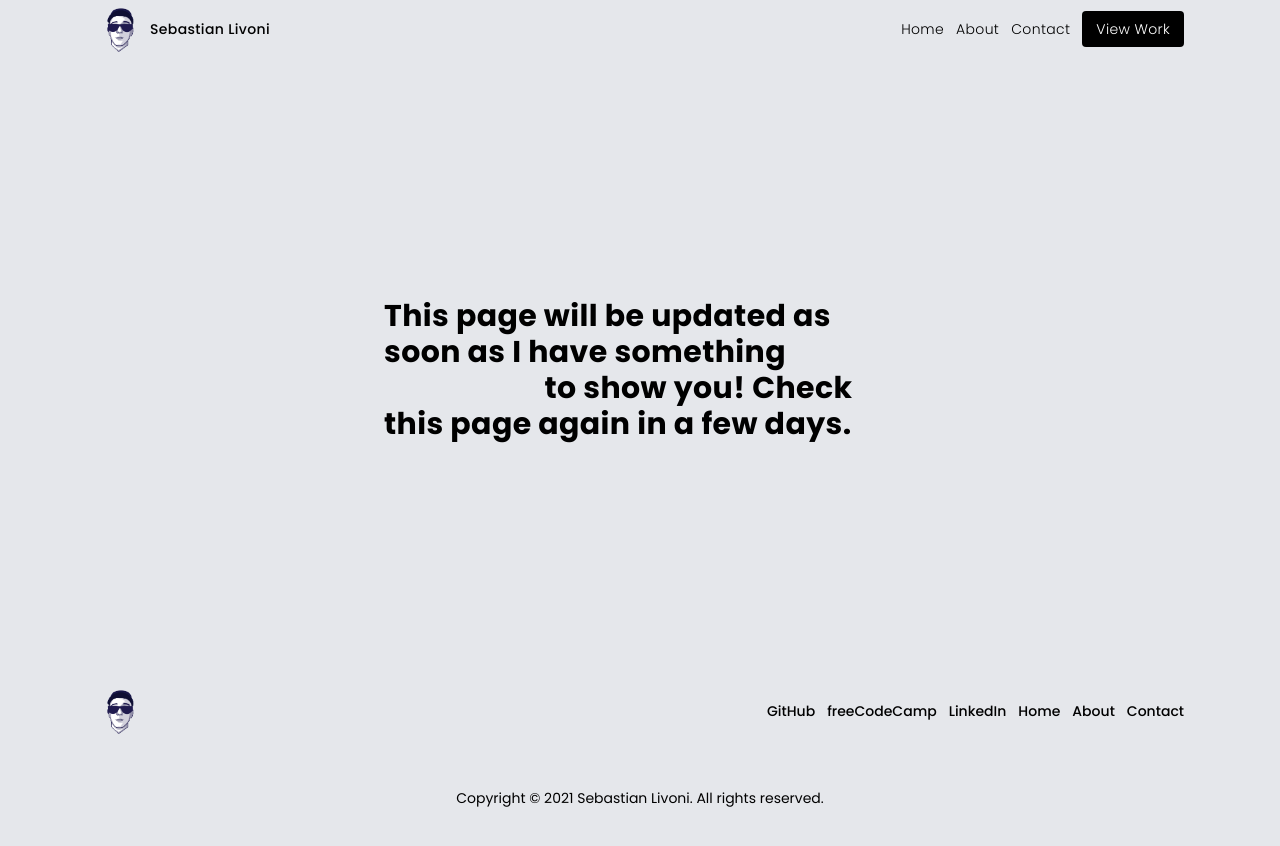
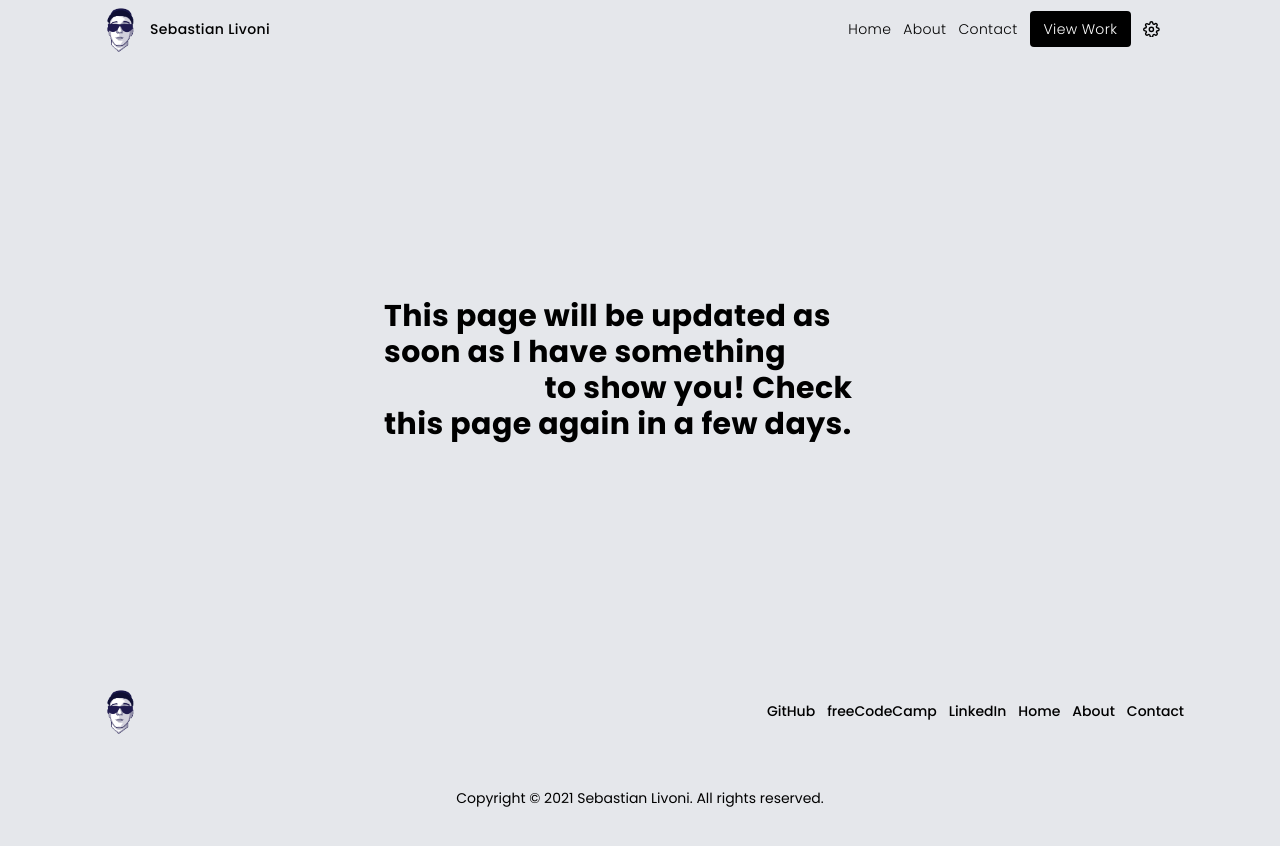
Before and after one commit to sebastianlivoni/personal-website, a React (Create React App) app: page /work in a window 1280 px wide. Shown: the top 846 px of the page. Built offline with nearby package versions, Linux system fonts and the light colour scheme.

Commit message:
added settings icon but not functional

```diff
--- a/src/components/navigation/nav.js
+++ b/src/components/navigation/nav.js
@@ -1,6 +1,8 @@
 import logo from '../../images/profile_pb.png'
 import NavMobile from './nav_mobile'
 import { Link, NavLink } from "react-router-dom";
+import { FiSettings } from 'react-icons/fi';
+import { IconContext } from "react-icons";
 
 export default function Nav(props) {
 
@@ -19,7 +21,15 @@ export default function Nav(props) {
               <NavLink exact to='/' className="mr-3 text-transparent bg-clip-text bg-gradient-to-br from-black to-black dark:from-white dark:to-white dark:hover:from-pink-400 dark:hover:to-red-600" activeClassName="dark:from-white dark:to-white dark:from-pink-400 dark:to-red-600 font-bold dark:font-normal">Home</NavLink>
               <NavLink to="/about" className="mr-3 text-transparent bg-clip-text bg-gradient-to-br from-black to-black dark:from-white dark:to-white dark:hover:from-pink-400 dark:hover:to-red-600" activeClassName="dark:from-white dark:to-white dark:from-pink-400 dark:to-red-600 font-bold dark:font-normal">About</NavLink>
               <NavLink to="/contact" className="pr-3 text-transparent bg-clip-text bg-gradient-to-br from-black to-black dark:from-white dark:to-white dark:hover:from-pink-400 dark:hover:to-red-600" activeClassName="dark:from-white dark:to-white dark:from-pink-400 dark:to-red-600 font-bold dark:font-normal">Contact</NavLink>
-              <NavLink to="/work" className="px-3.5 py-2 bg-black rounded text-white hover:bg-gray-800 dark:bg-white dark:text-black dark:hover:bg-gray-200">View Work</NavLink>
+              <NavLink to="/work" className="mr-3 px-3.5 py-2 bg-black rounded text-white hover:bg-gray-800 dark:bg-white dark:text-black dark:hover:bg-gray-200">View Work</NavLink>
+              <IconContext.Provider value={{ size: "1.2em" }}>
+                <a href="#" rel="noreferrer" className="mr-6"><FiSettings /></a>
+                {/*<select>
+                  <option value="system">System</option>
+                  <option value="dark">Dark</option>
+                  <option value="light">Light</option>
+                </select>*/}
+              </IconContext.Provider>
             </div>
             {/*<div className="flex items-center cursor-pointer md:fixed md:bottom-10 md:left-10 z-30">
               <ToggleDarkMode />
```
